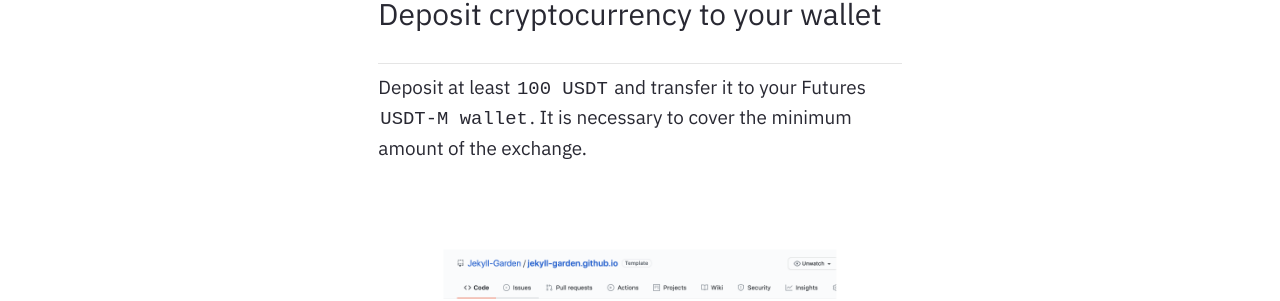
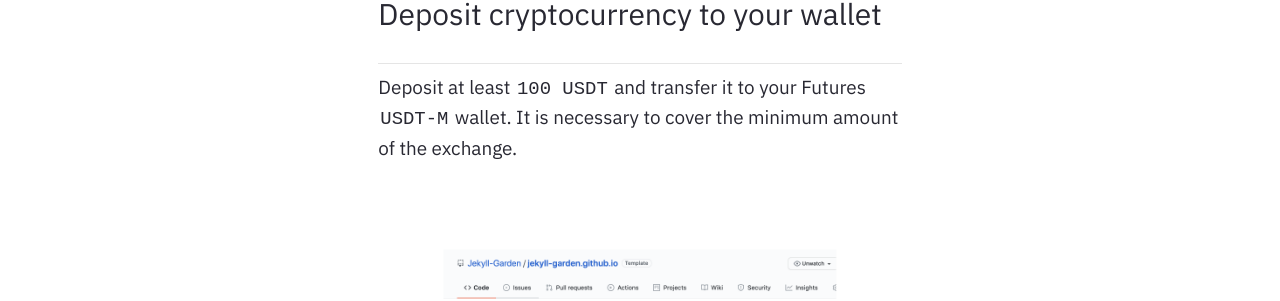
Before and after one commit to kevinroku/nroku.github.io, a Jekyll site: the page built from _notes/Public/Bitget Setup.md, in a window 1280 px wide. Shown: the part 1029-1330 px from the top of the page. Built offline with Jekyll 4.4.1, drawn with Linux system fonts in a browser that asks for light colours; part of the change alters nothing that is shown.

````diff
--- a/_notes/Public/Bitget Setup.md
+++ b/_notes/Public/Bitget Setup.md
@@ -19,11 +19,11 @@ Create an account on Bitget with our [referral link](https://www.bitget.com/de/r
 {:#deposit}
 ###  Deposit cryptocurrency to your wallet
 ---
-Deposit at least ```100 USDT``` and transfer it to your Futures ```USDT-M wallet```. It is necessary to cover the minimum amount of the exchange.
+Deposit at least ```100 USDT``` and transfer it to your Futures ```USDT-M``` wallet. It is necessary to cover the minimum amount of the exchange.
 ![](/assets/img/1-how-to.png)
 
 {:#follow}
 ###  Follow our signals
 ---
-Follow the ```{{site.copyright.msg}}``` signals in the copy trade section.
+Follow the ```{{site.heading}}``` signals in the copy trade section.
 ![](/assets/img/1-how-to.png)
````
